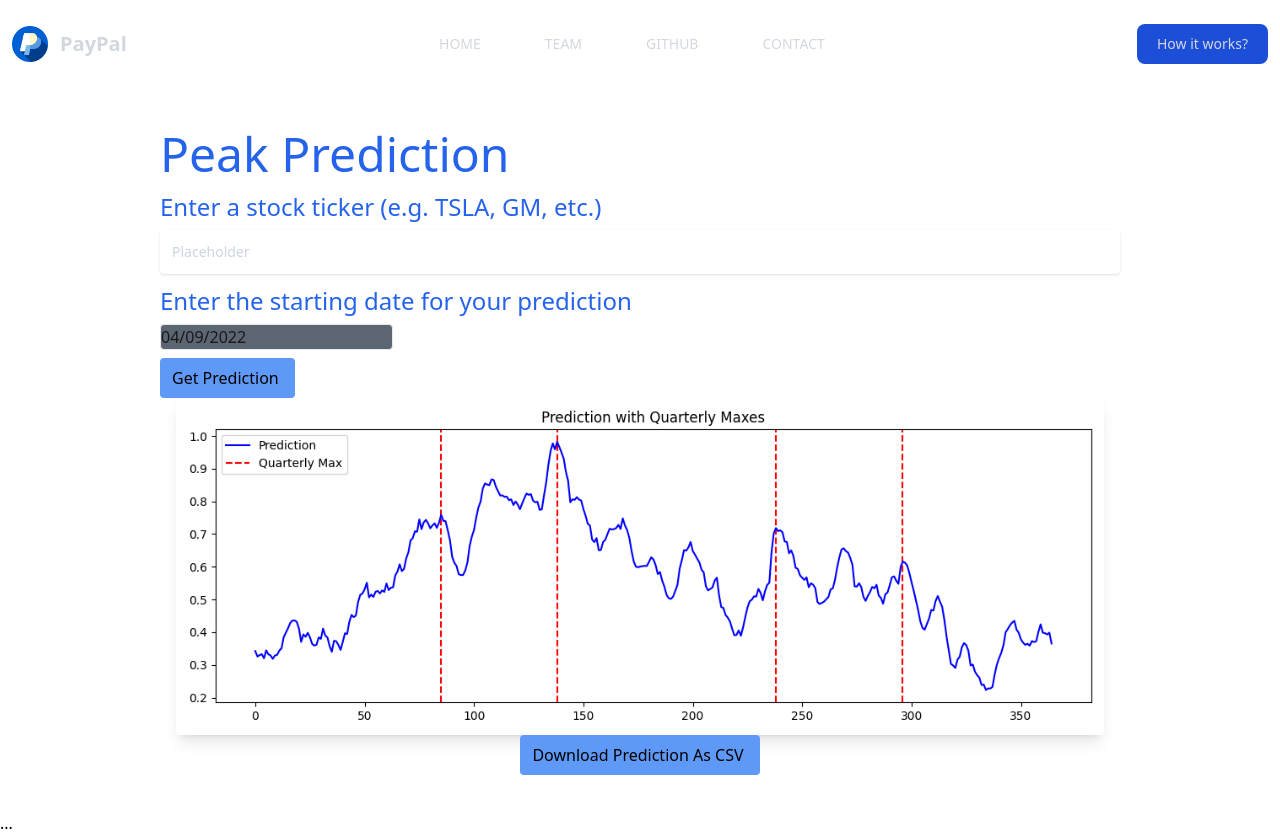
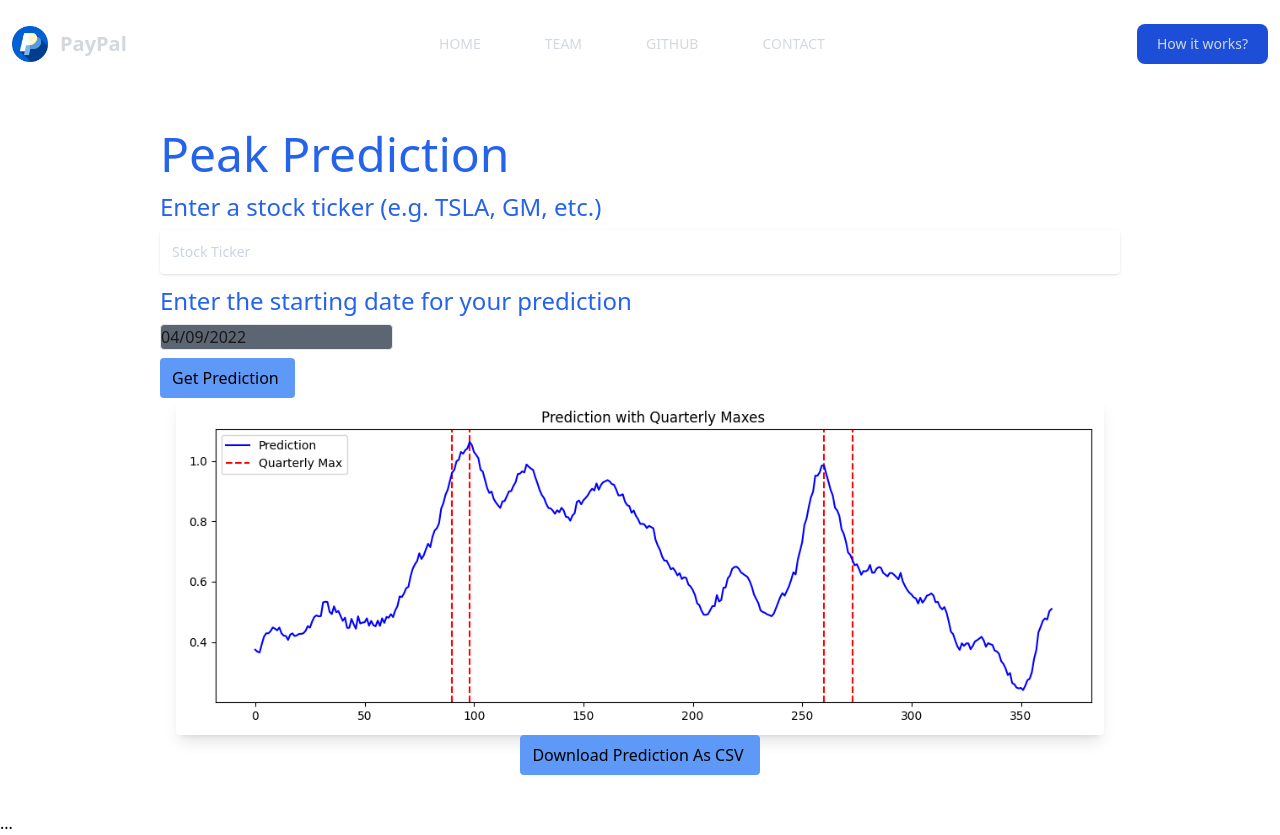
Before and after one commit to TLChilton/react-flask-app, a React (Create React App) app in the folder client/: page / in a window 1280 px wide. Built offline with nearby package versions, Linux system fonts and the light colour scheme.

Commit message:
changed stock placeholder text

```diff
--- a/client/src/App.js
+++ b/client/src/App.js
@@ -71,7 +71,7 @@
       <h1 class="font-medium leading-tight text-5xl mt-0 mb-2 text-blue-600">Peak Prediction</h1>
       <h4 class="font-medium leading-tight text-2xl mt-0 mb-2 text-blue-600">Enter a stock ticker (e.g. TSLA, GM, etc.)</h4>
       <div className="mb-3 pt-0">
-      <input type="text" placeholder="Placeholder" onChange = {handleActivation} className="px-3 py-3 placeholder-slate-300 text-slate-600 relative bg-white bg-white rounded text-sm border-0 shadow outline-none focus:outline-none focus:ring w-full"/></div>
+      <input type="text" placeholder="Stock Ticker" onChange = {handleActivation} className="px-3 py-3 placeholder-slate-300 text-slate-600 relative bg-white bg-white rounded text-sm border-0 shadow outline-none focus:outline-none focus:ring w-full"/></div>
       <h4 class="font-medium leading-tight text-2xl mt-0 mb-2 text-blue-600">Enter the starting date for your prediction</h4>
       <DatePicker className = "relative border rounded mb-2 opacity-90 bg-gray-600 text-white border-white border-opacity-25" selected={startDate} onChange={(date) => setStartDate(date)} />
       {console.log(startDate)}
```
Also changed, not shown: client/src/Components/assets/chart.png, 2 other files (tests, documents, lock files or other folders).
